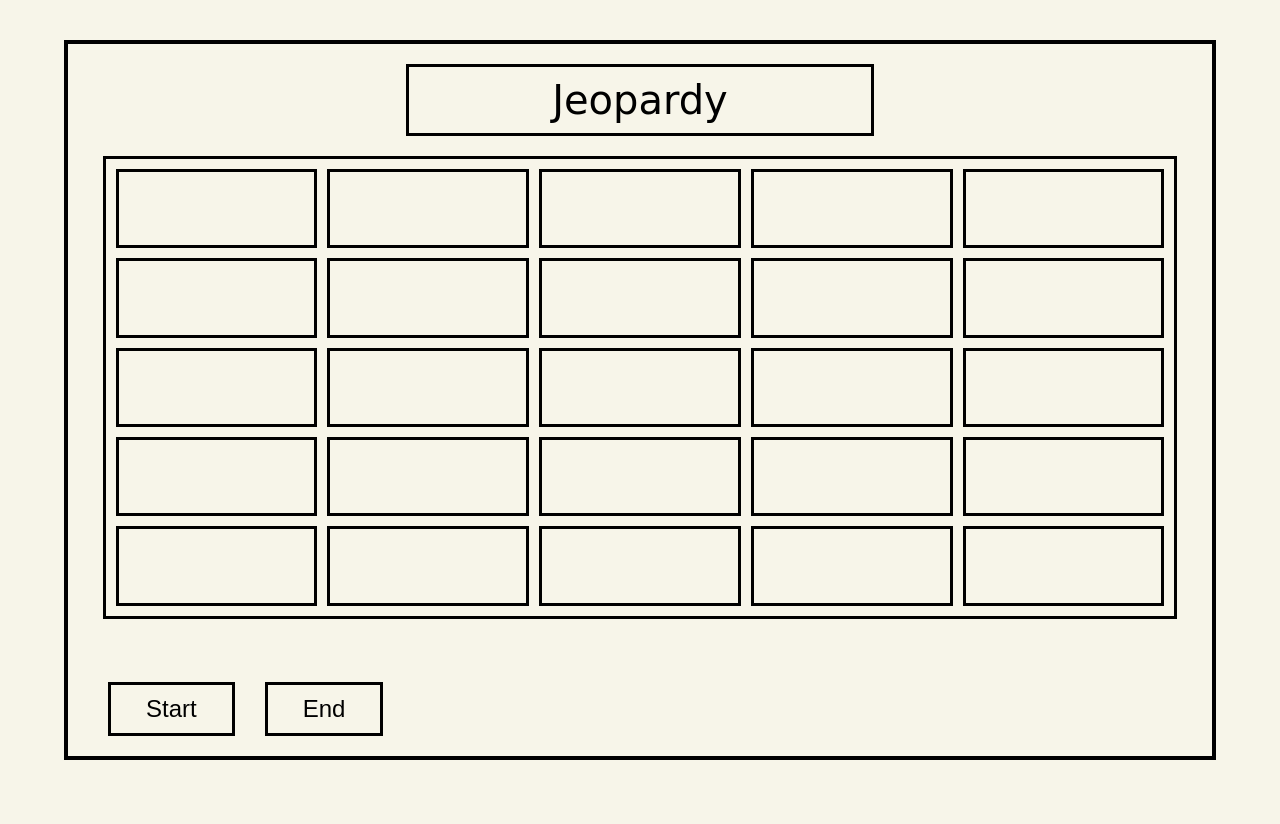
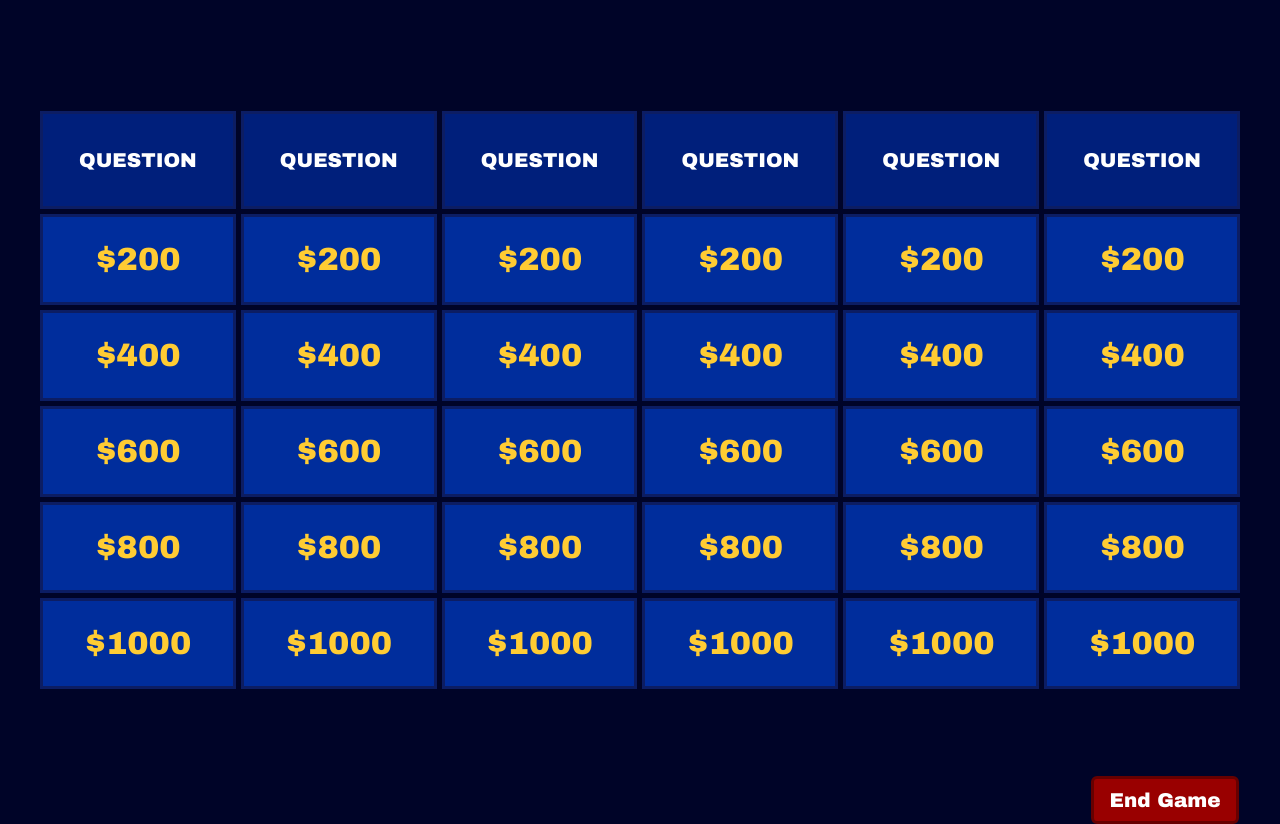
Before and after one commit to apollorollo5/Jeopardy, a Django app: page /game/1/ in a window 1280 px wide. Before the commit the page ends 760 px from the top, so only its background shows below. Run offline with Django 5.2, Linux system fonts and the light colour scheme; data comes from the database, SQL or seed files in the repository.

Commit message:
jeopardy style

```diff
--- a/main/templates/main/index.html
+++ b/main/templates/main/index.html
@@ -6,7 +6,7 @@
 
 <style>
   body {
-    background: #f7f5e9; /* light cream like your sketch */
+    background: #ffffff; /* light cream like your sketch */
     display: flex;
     justify-content: center;
     align-items: center;
--- a/main/templates/main/main_page.html
+++ b/main/templates/main/main_page.html
@@ -6,115 +6,136 @@
 
 <style>
     body {
-    background: #f7f5e9;
+        background: #000428;
         margin: 0;
         padding: 0;
         display: flex;
         justify-content: center;
         align-items: center;
         height: 100vh;
-    font-family: "Comic Sans MS", cursive;
+        font-family: Arial Black, sans-serif;
+        color: white;
     }
 
-  .outer-box {
-    width: 90%;
-    height: 90%;
-    border: 4px solid black;
-    padding: 20px;
-    box-sizing: border-box;
-    position: relative;
+    .board {
+        width: 95%;
+        max-width: 1200px;
+        display: grid;
+        grid-template-columns: repeat(6, 1fr);
+        gap: 5px;
     }
 
-  .title-box {
-    width: 40%;
-    margin: 0 auto 20px auto;
-    border: 3px solid black;
+    /* Category boxes */
+    .category {
+        background: #001f7b;
+        border: 3px solid #0c1d63;
+        padding: 35px;
         text-align: center;
-    padding: 10px;
-    font-size: 40px;
+        font-size: 20px;
+        text-transform: uppercase;
+        color: white;
     }
 
-  .grid-box {
-    width: 95%;
-    height: 65%;
-    margin: 0 auto;
-    border: 3px solid black;
-    display: grid;
-    grid-template-columns: repeat(5, 1fr);
-    grid-template-rows: repeat(5, 1fr);
-    gap: 10px;
-    padding: 10px;
+    /* Money tiles */
+    .tile {
+        background: #002d9c;
+        border: 3px solid #0c1d63;
+        padding: 25px;
+        font-size: 32px;
+        text-align: center;
+        color: #ffcc33;
+        cursor: pointer;
+        transition: 0.15s;
     }
 
-  .tile {
-    border: 3px solid black;
-    background: none;
-    cursor: pointer;
+    .tile:hover {
+        background: #003bbd;
+        transform: scale(1.05);
+    }
+</style>
+</head>
+
+<body>
+
+<div class="board">
+
+    <!-- Categories -->
+    <div class="category">Question</div>
+    <div class="category">Question</div>
+    <div class="category">Question</div>
+    <div class="category">Question</div>
+    <div class="category">Question</div>
+    <div class="category">Question</div>
+
+    <!-- Row 1 -->
+    <div class="tile">$200</div>
+    <div class="tile">$200</div>
+    <div class="tile">$200</div>
+    <div class="tile">$200</div>
+    <div class="tile">$200</div>
+    <div class="tile">$200</div>
+
+    <!-- Row 2 -->
+    <div class="tile">$400</div>
+    <div class="tile">$400</div>
+    <div class="tile">$400</div>
+    <div class="tile">$400</div>
+    <div class="tile">$400</div>
+    <div class="tile">$400</div>
+
+    <!-- Row 3 -->
+    <div class="tile">$600</div>
+    <div class="tile">$600</div>
+    <div class="tile">$600</div>
+    <div class="tile">$600</div>
+    <div class="tile">$600</div>
+    <div class="tile">$600</div>
+
+    <!-- Row 4 -->
+    <div class="tile">$800</div>
+    <div class="tile">$800</div>
+    <div class="tile">$800</div>
+    <div class="tile">$800</div>
+    <div class="tile">$800</div>
+    <div class="tile">$800</div>
+
+    <!-- Row 5 -->
+    <div class="tile">$1000</div>
+    <div class="tile">$1000</div>
+    <div class="tile">$1000</div>
+    <div class="tile">$1000</div>
+    <div class="tile">$1000</div>
+    <div class="tile">$1000</div>
+
+</div>
+<div class="bottom-end-btn">
+    <button class="end-btn" onclick="location.href='{% url 'index' %}'">End Game</button>
+</div>
+
+<style>
+.bottom-end-btn {
+    text-align: center;
+    margin-top: 800px;
+
 }
 
-  .bottom-buttons {
-    position: absolute;
-    bottom: 20px;
-    left: 40px;
-    display: flex;
-    gap: 30px;
+.end-btn {
+    background: #990000;
+    border: 3px solid #660000;
+    color: white;
+    padding: 10px 15px;
+    font-size: 20px;
+    cursor: pointer;
+    font-family: Arial Black, sans-serif;
+    border-radius: 6px;
+    transition: 0.2s;
+    margin-left: -150px;
 }
 
-  .btn {
-    border: 3px solid black;
-    padding: 10px 35px;
-    font-size: 24px;
-    cursor: pointer;
-    background: none;
+.end-btn:hover {
+    background: #cc0000;
+    transform: scale(1.05);
 }
 </style>
-
-</head>
-<body>
-
-<div class="outer-box">
-
-  <div class="title-box">Jeopardy</div>
-
-  <!-- 5 x 5 grid -->
-  <div class="grid-box">
-    <button class="tile"></button>
-    <button class="tile"></button>
-    <button class="tile"></button>
-    <button class="tile"></button>
-    <button class="tile"></button>
-
-    <button class="tile"></button>
-    <button class="tile"></button>
-    <button class="tile"></button>
-    <button class="tile"></button>
-    <button class="tile"></button>
-
-    <button class="tile"></button>
-    <button class="tile"></button>
-    <button class="tile"></button>
-    <button class="tile"></button>
-    <button class="tile"></button>
-
-    <button class="tile"></button>
-    <button class="tile"></button>
-    <button class="tile"></button>
-    <button class="tile"></button>
-    <button class="tile"></button>
-
-    <button class="tile"></button>
-    <button class="tile"></button>
-    <button class="tile"></button>
-    <button class="tile"></button>
-    <button class="tile"></button>
-  </div>
-
-  <div class="bottom-buttons">
-    <button class="btn">Start</button>
-    <button class="btn">End</button>
-  </div>
-
-</div>
-
 </body>
 </html>
```
Lines whose indentation alone changed are shown as unchanged.
